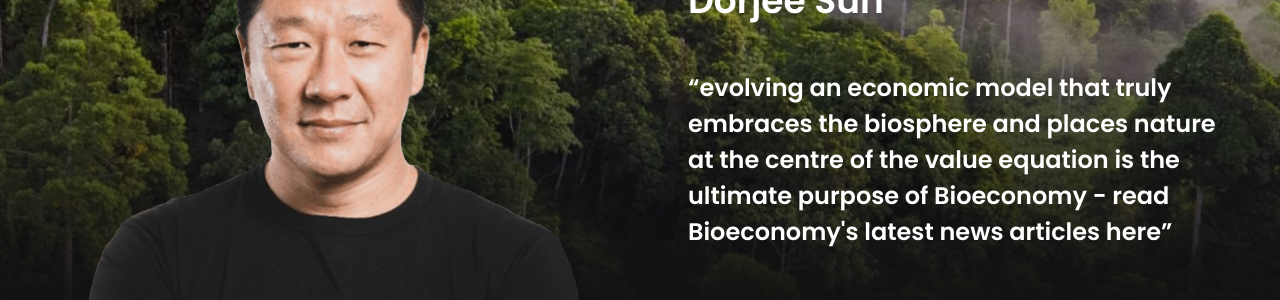
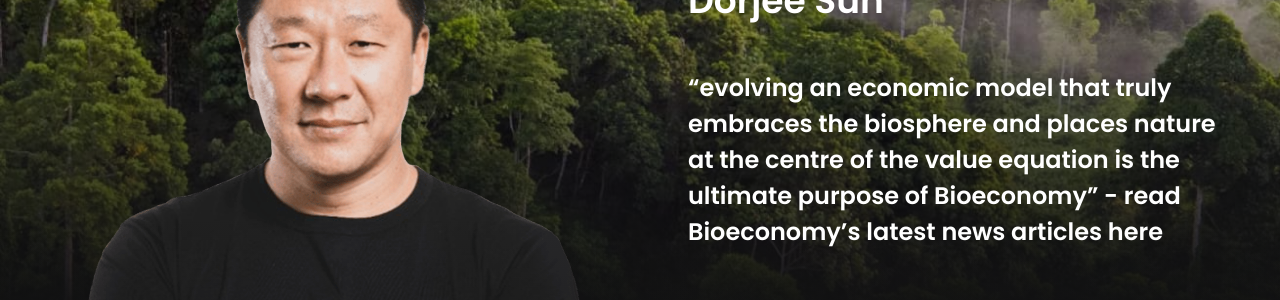
Before and after one commit to perlin-network/perl-bio-website, a React (Create React App) app: page /team in a window 1280 px wide. Shown: the part 396-696 px from the top of the page. Built offline with nearby package versions, Linux system fonts and the light colour scheme; a web font is replaced by a local one.

Commit message:
Text changed

```diff
--- a/src/pages/Team/HeroBanner.js
+++ b/src/pages/Team/HeroBanner.js
@@ -50,10 +50,12 @@
                 fontSize={{ xs: 20, md: 24 }}
                 fontWeight="600"
               >
-                “evolving an economic model that truly embraces the biosphere
-                and places nature at the centre of the value equation is the
-                ultimate purpose of Bioeconomy - read Bioeconomy's latest news
-                articles here”
+                “evolving an economic model that
+                 truly embraces the biosphere and
+                 places nature at the centre of the
+                 value equation is the ultimate purpose
+                 of Bioeconomy” - read Bioeconomy’s
+                 latest news articles here
               </Typography>
               <Stack
                 direction="row"
--- a/src/pages/Team/index.js
+++ b/src/pages/Team/index.js
@@ -97,13 +97,15 @@
           analysis or conservation security across multiple regions.
         </ImageTile>
         <ImageTile src={MarkImage} alt="Mark Harding" inverted>
-          Mark Harding is a co-founder of Bioeconomy and specialist in
-          sustainability, carbon project development and biodiversity. Mark is
-          head of Sustainablitiy & CDM at Carbon Conservation. His is a
-          Barrister and Solicitor of the High Courts of New South Wales,
-          Australia and New Zealand and founded CDM management company in China.
-          Mark holds an LLB Hons, BSc major in Biology and Ecology, University
-          of Auckland.
+        Mark Harding is a co-founder of Bioeconomy and
+        specialist in sustainability, carbon project development
+        and biodiversity. Mark is head of Sustainablitiy & CDM
+        at leading carbon conservation companies since 2008.
+        His is a Barrister and Solicitor of the High Courts of New
+        South Wales, Australia and New Zealand and founded
+        CDM management company in China.  Mark holds an
+        LLB Hons, BSc major in Biology and Ecology, University of
+        Auckland.
         </ImageTile>
         <ImageTile src={ByronImage} alt="Byron Grigoratos">
           Byron Grigoratos is Bioeconomy's Chief Commercial Officer bringing 16
```
